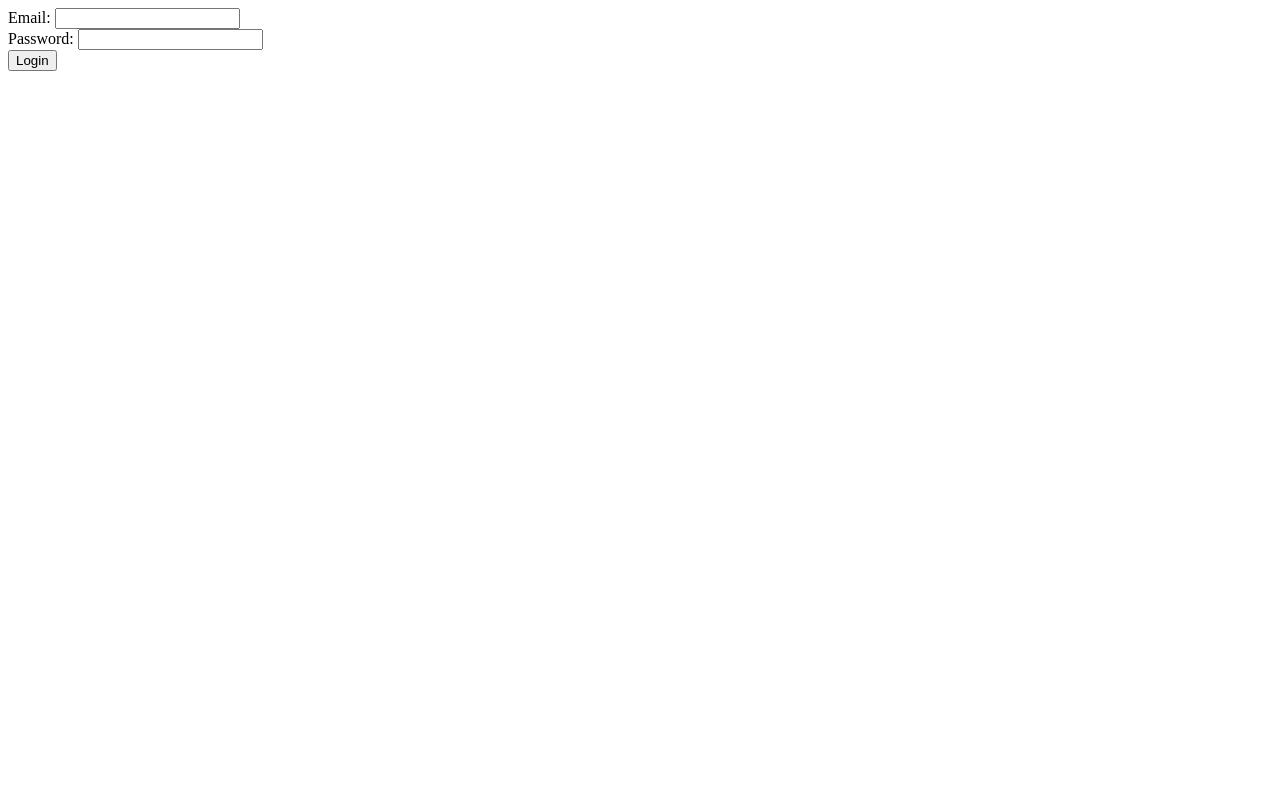
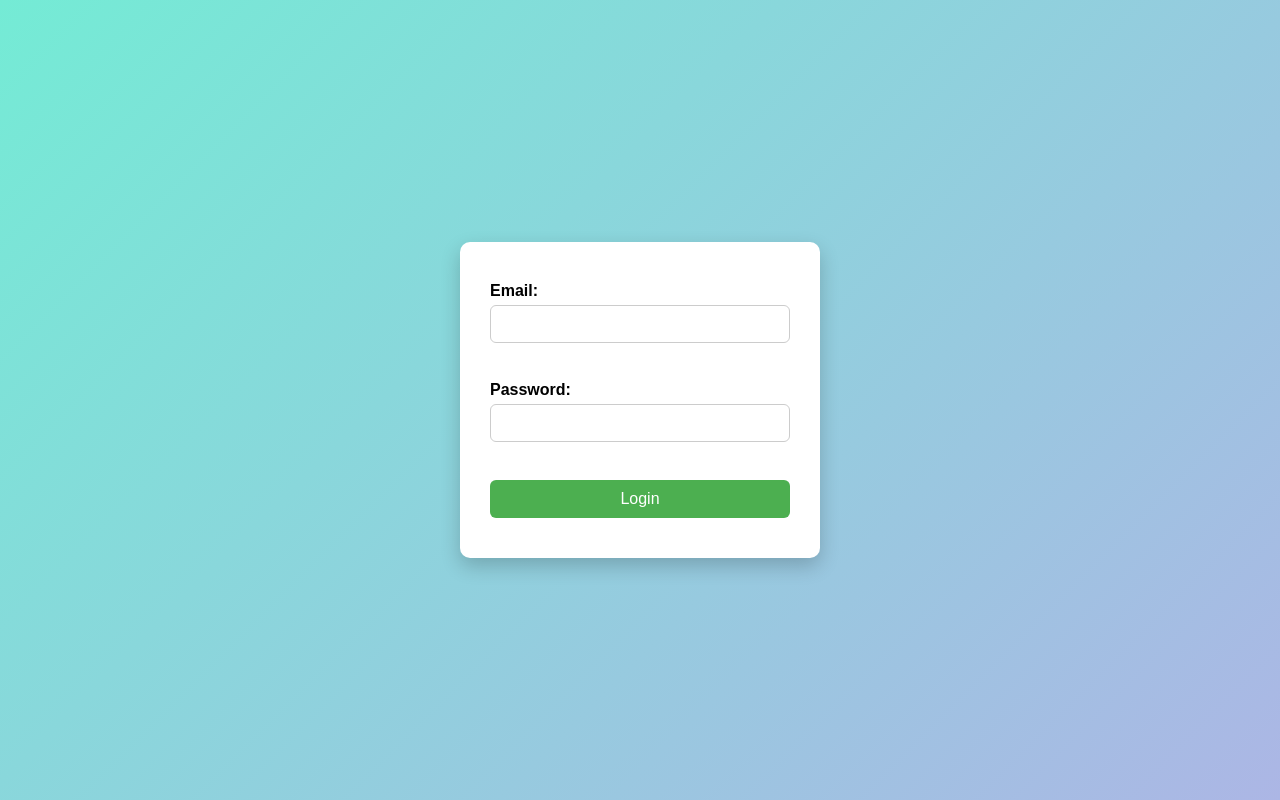
Before and after one commit to MhdHarshil/bookselling-site, a website: page front-end/login-page.html in a window 1280 px wide. Drawn offline with Linux system fonts and the light colour scheme.

Commit message:
added css to login-page

```diff
--- a/front-end/login-page.html
+++ b/front-end/login-page.html
@@ -1,19 +1,23 @@
 <!DOCTYPE html>
 <html lang="en">
   <head>
-  <meta charset="UTF-8">
-  <meta name="viewport" content="width=device-width, initial-scale=1.0">
+    <meta charset="UTF-8" />
+    <meta name="viewport" content="width=device-width, initial-scale=1.0" />
     <title>Login</title>
+
+    <link rel="stylesheet" href="styles/login-page.css" />
   </head>
   <body>
+    <div class="login-form-container">
       <form action="/login" method="post">
         <label for="email">Email:</label>
-    <input type="text" id="email" name="email" required>
-    <br>
+        <input type="text" id="email" name="email" required />
+        <br />
         <label for="password">Password:</label>
-    <input type="password" id="password" name="password" required>
-    <br>
+        <input type="password" id="password" name="password" required />
+        <br />
         <button type="submit">Login</button>
       </form>
+    </div>
   </body>
 </html>
--- /dev/null
+++ b/front-end/styles/login-page.css
@@ -0,0 +1,54 @@
+/* styles/login-page.css */
+
+body {
+  margin: 0;
+  padding: 0;
+  font-family: Arial, sans-serif;
+  background: linear-gradient(135deg, #74ebd5, #acb6e5);
+  height: 100vh;
+  display: flex;
+  justify-content: center;
+  align-items: center;
+}
+
+.login-form-container {
+  background-color: #ffffff;
+  padding: 40px 30px;
+  border-radius: 10px;
+  box-shadow: 0 8px 20px rgba(0, 0, 0, 0.2);
+  width: 300px;
+}
+
+form {
+  display: flex;
+  flex-direction: column;
+}
+
+label {
+  margin-bottom: 5px;
+  font-weight: bold;
+}
+
+input[type="text"],
+input[type="password"] {
+  padding: 10px;
+  margin-bottom: 20px;
+  border: 1px solid #ccc;
+  border-radius: 6px;
+  font-size: 14px;
+}
+
+button[type="submit"] {
+  padding: 10px;
+  background-color: #4CAF50;
+  color: white;
+  border: none;
+  border-radius: 6px;
+  font-size: 16px;
+  cursor: pointer;
+  transition: background-color 0.3s;
+}
+
+button[type="submit"]:hover {
+  background-color: #45a049;
+}
```
Lines whose indentation alone changed are shown as unchanged.
